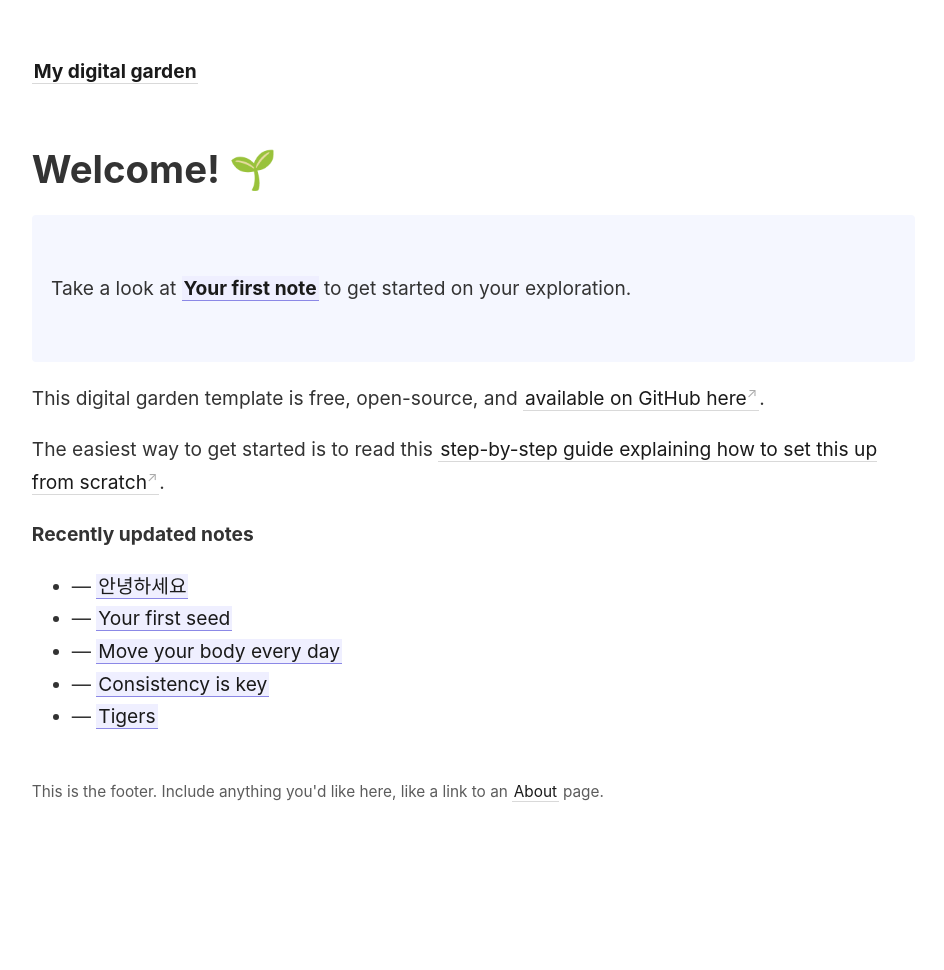
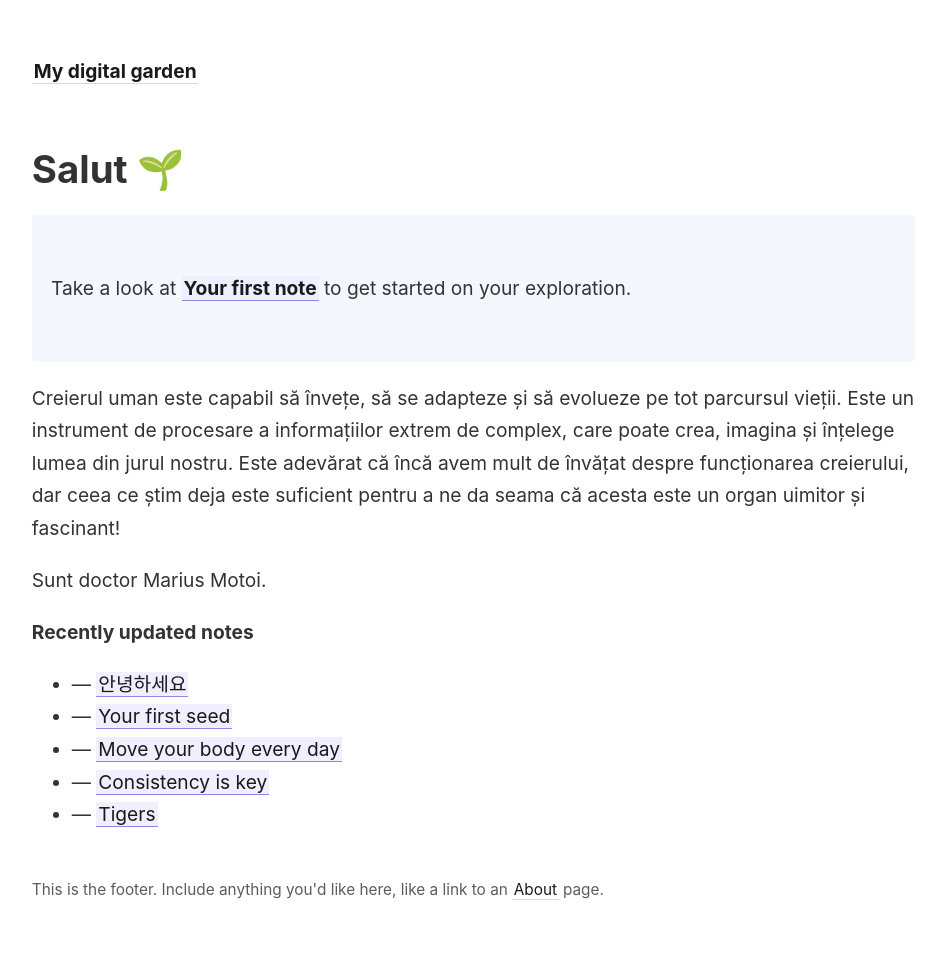
Before and after one commit to desprepsihiatrie/blog, a Jekyll site: the page built from _pages/index.md, in a window 1280 px wide. Shown: the whole page, without its empty margins (45-989 px from the left). Built offline with Jekyll 4.4.1, drawn with Linux system fonts in a browser that asks for light colours; before the commit the page ends 900 px from its top, so only the background shows below that.

Commit message:
Update index.md

```diff
--- a/_pages/index.md
+++ b/_pages/index.md
@@ -5,15 +5,15 @@ id: home
 permalink: /
 ---
 
-# Welcome! 🌱
+# Salut 🌱
 
 <p style="padding: 3em 1em; background: #f5f7ff; border-radius: 4px;">
   Take a look at <span style="font-weight: bold">[[Your first note]]</span> to get started on your exploration.
 </p>
 
-This digital garden template is free, open-source, and [available on GitHub here](https://github.com/maximevaillancourt/digital-garden-jekyll-template).
+Creierul uman este capabil să învețe, să se adapteze și să evolueze pe tot parcursul vieții. Este un instrument de procesare a informațiilor extrem de complex, care poate crea, imagina și înțelege lumea din jurul nostru. Este adevărat că încă avem mult de învățat despre funcționarea creierului, dar ceea ce știm deja este suficient pentru a ne da seama că acesta este un organ uimitor și fascinant!
 
-The easiest way to get started is to read this [step-by-step guide explaining how to set this up from scratch](https://maximevaillancourt.com/blog/setting-up-your-own-digital-garden-with-jekyll).
+Sunt doctor Marius Motoi.
 
 <strong>Recently updated notes</strong>
 
```
